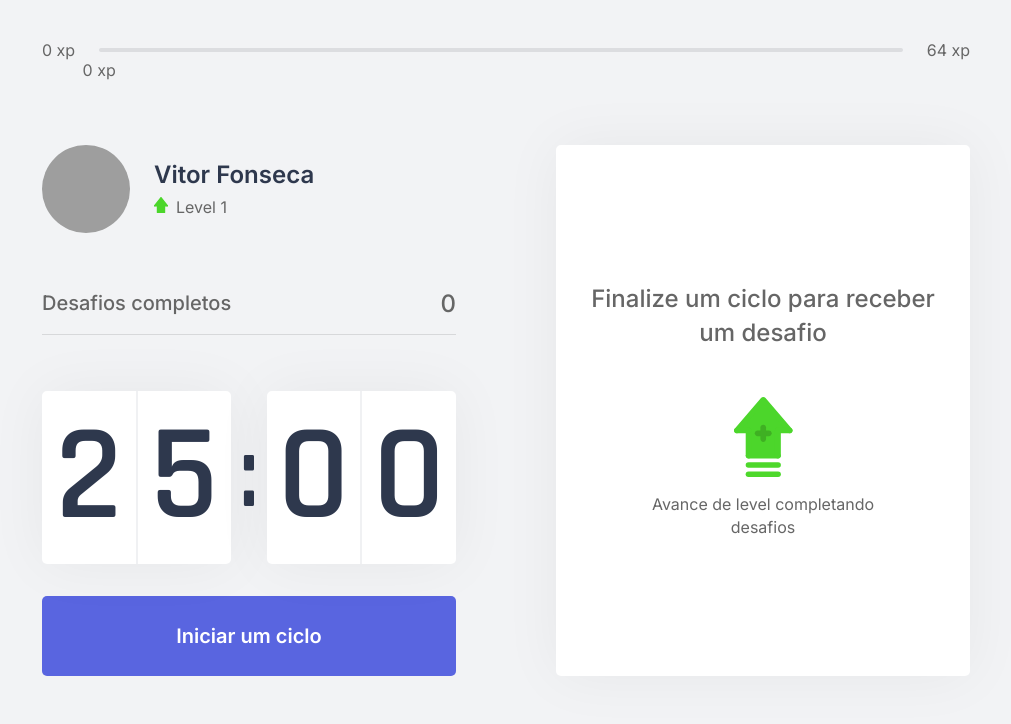
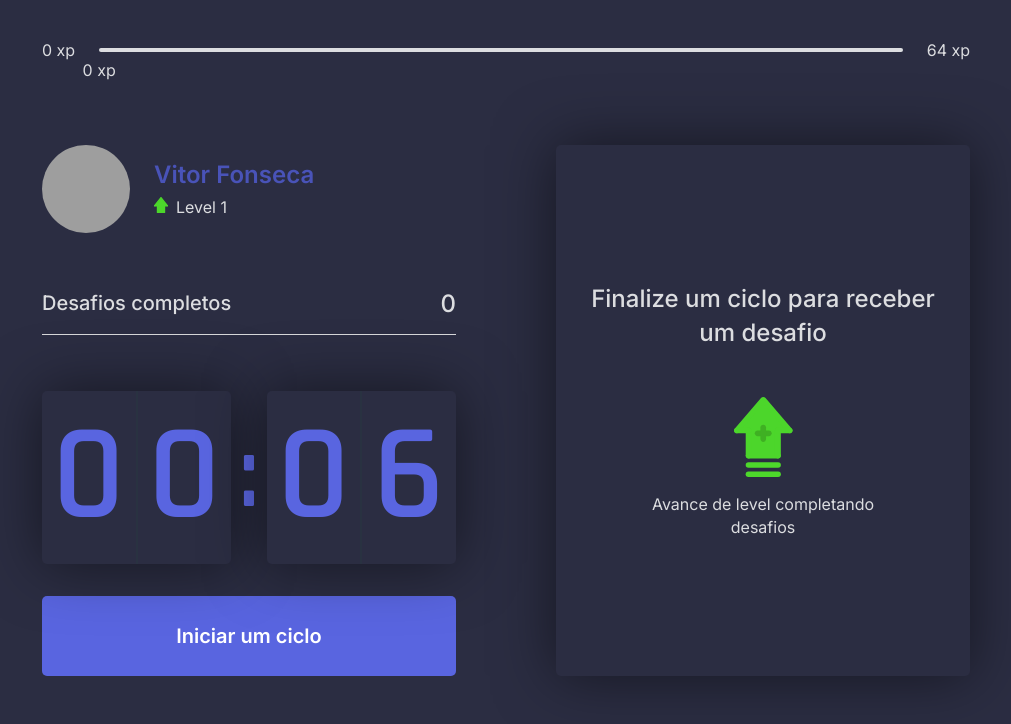
Before and after one commit to rvitor5197/NLW-4-Moveit-NextJs, a Next.js app: page / in a window 1280 px wide. Shown: the top 724 px of the page, without its empty margins (134-1145 px from the left). Built offline with nearby package versions, Linux system fonts and the light colour scheme; grey boxes are pictures that could not be loaded.

Commit message:
change colors

```diff
--- a/src/contexts/CountdownContext.tsx
+++ b/src/contexts/CountdownContext.tsx
@@ -26,7 +26,7 @@ export function CountdownProvider({ children }: CountdownProviderProps) {
     const { startNewChallenge } = useContext(ChallengesContext);
 
 
-    const [time, setTime] = useState(25 * 60);
+    const [time, setTime] = useState(0.1 * 60);
     const [isActive, setIsActive] = useState(false);
     const [hasFinished, setHasFinished] = useState(false);
 
--- a/src/styles/components/ChallengeBox.module.css
+++ b/src/styles/components/ChallengeBox.module.css
@@ -1,9 +1,9 @@
 .challengeBoxContainer {
     height: 100%;
 
-    background: var(--white);
+    background: var(--background);
     border-radius: 5px;
-    box-shadow: 0 0 60px rgba(0, 0, 0, 0.05);
+    box-shadow: 0 0 60px rgba(0, 0, 0, 0.5);
     padding: 1.5rem 2rem;
 
     display: flex;
--- a/src/styles/components/Countdown.module.css
+++ b/src/styles/components/Countdown.module.css
@@ -3,7 +3,7 @@
     align-items: center;
     font-family: Rajdhani;
     font-weight: 600;
-    color: var(--title);
+    color: var(--blue);
 }
 
 .countdownContainer > div {
@@ -13,8 +13,8 @@
     align-items: center;
     justify-content: space-evenly;
 
-    background: var(--white);
-    box-shadow: 0 0 60px rgba(0, 0, 0, 0.05);
+    background: var(--background);
+    box-shadow: 0 0 60px rgba(0, 0, 0, 0.5);
     border-radius: 5px;
     font-size: 8.5rem;
     text-align: center;
@@ -25,11 +25,11 @@
 }
 
 .countdownContainer > div span:first-child {
-    border-right: 1px solid #f0f1f3;
+    border-right: 1px solid #293241;
 }
 
 .countdownContainer > div span:last-child {
-    border-left: 1px solid #f0f1f3;
+    border-left: 1px solid #293241;
 }
 
 
@@ -65,19 +65,20 @@
 }
 
 .countdownButtonActive {
-    background: var(--white);
-    color: var(--title);
-}
-
-.countdownButtonActive:not(:disabled):hover {
     background: var(--red);
     color: var(--white);
 }
 
+.countdownButtonActive:not(:disabled):hover {
+    background: var(--red-dark);
+    color: var(--white);
+}
+
 .countdownButton:disabled {
-    background: var(--white);
-    color: var(--text);
+    background: var(--background);
+    color: var(--blue);
     cursor: not-allowed;
     justify-content: space-evenly;
     border-bottom: 4px solid var(--green);
+    box-shadow: 0 0 60px rgba(0, 0, 0, 0.5);
 }
--- a/src/styles/components/LevelUpModal.module.css
+++ b/src/styles/components/LevelUpModal.module.css
@@ -1,5 +1,5 @@
 .overlay {
-    background: rgba(242, 243, 245, 0.8);
+    background: rgba(43, 45, 66, 0.9);
     position: fixed;
     top: 0;
     bottom: 0;
@@ -12,12 +12,12 @@
 }
 
 .container {
-    background: var(--white);
+    background: var(--background);
     width: 100%;
     max-width: 400px;
     padding: 2rem 3rem;
     border-radius: 5px;
-    box-shadow: 0 0 60px rgba(0, 0, 0, 0.05);
+    box-shadow: 0 0 60px rgba(0, 0, 0, 0.5);
     text-align: center;
     position: relative;
 }
@@ -32,7 +32,7 @@
 
 .container strong {
     font-size: 2.25rem;
-    color: var(--title);
+    color: var(--blue-dark);
 }
 
 .container p {
--- a/src/styles/global.css
+++ b/src/styles/global.css
@@ -6,12 +6,13 @@
 
 :root {
     --white: #fff;
-    --background: #F2F3F5;
+    --background: #2b2d42;
     --gray-line: #DCDDE0;
-    --text: #666666;
+    --text: #DCDDE0;
     --text-highlight: #B3B9FF;
-    --title: #2E384D;
+    --title: #4953B8;
     --red: #E83F5B;
+    --red-dark: #d90429;
     --green: #4CD62B;
     --blue: #5965E0;
     --blue-dark: #4953B8;
```
